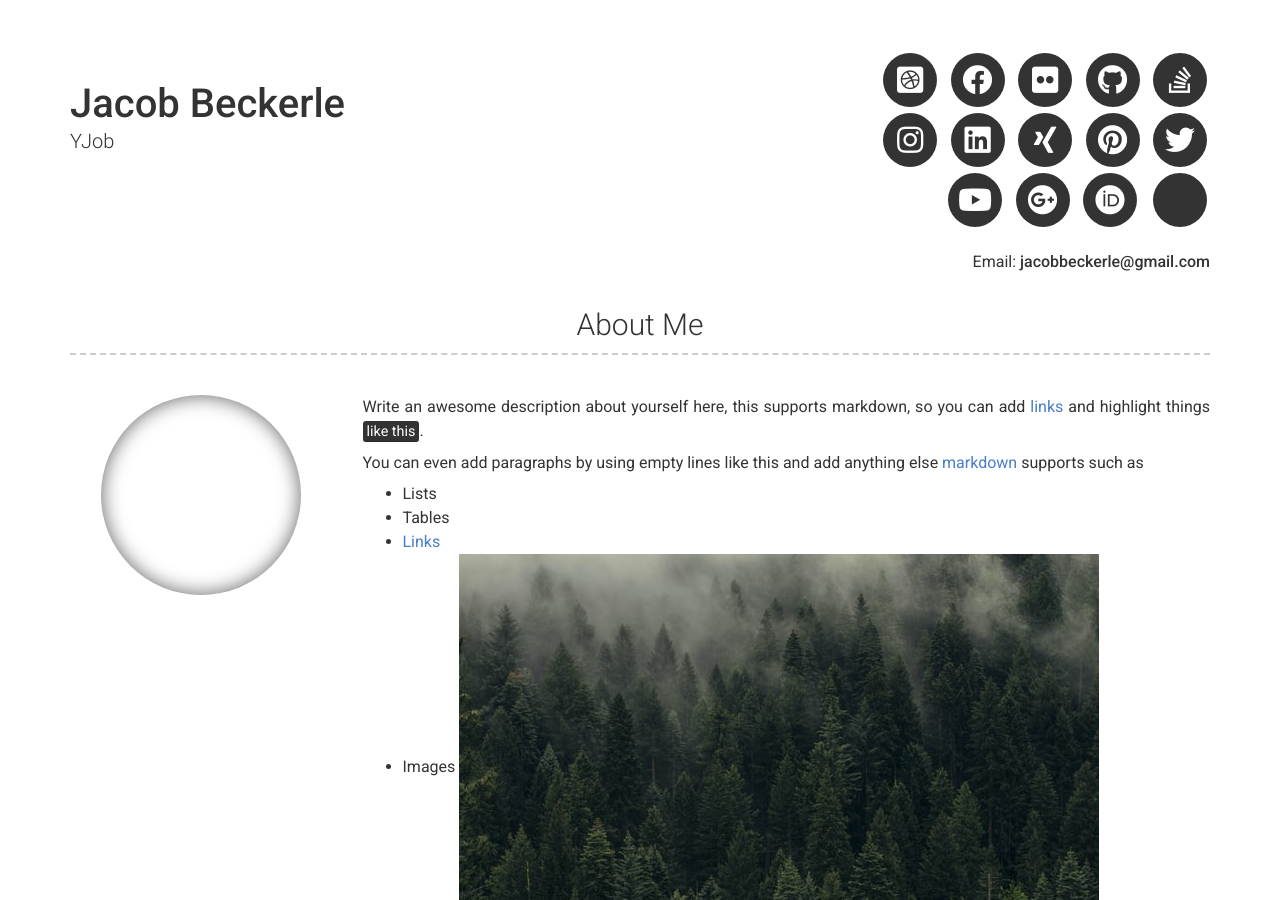
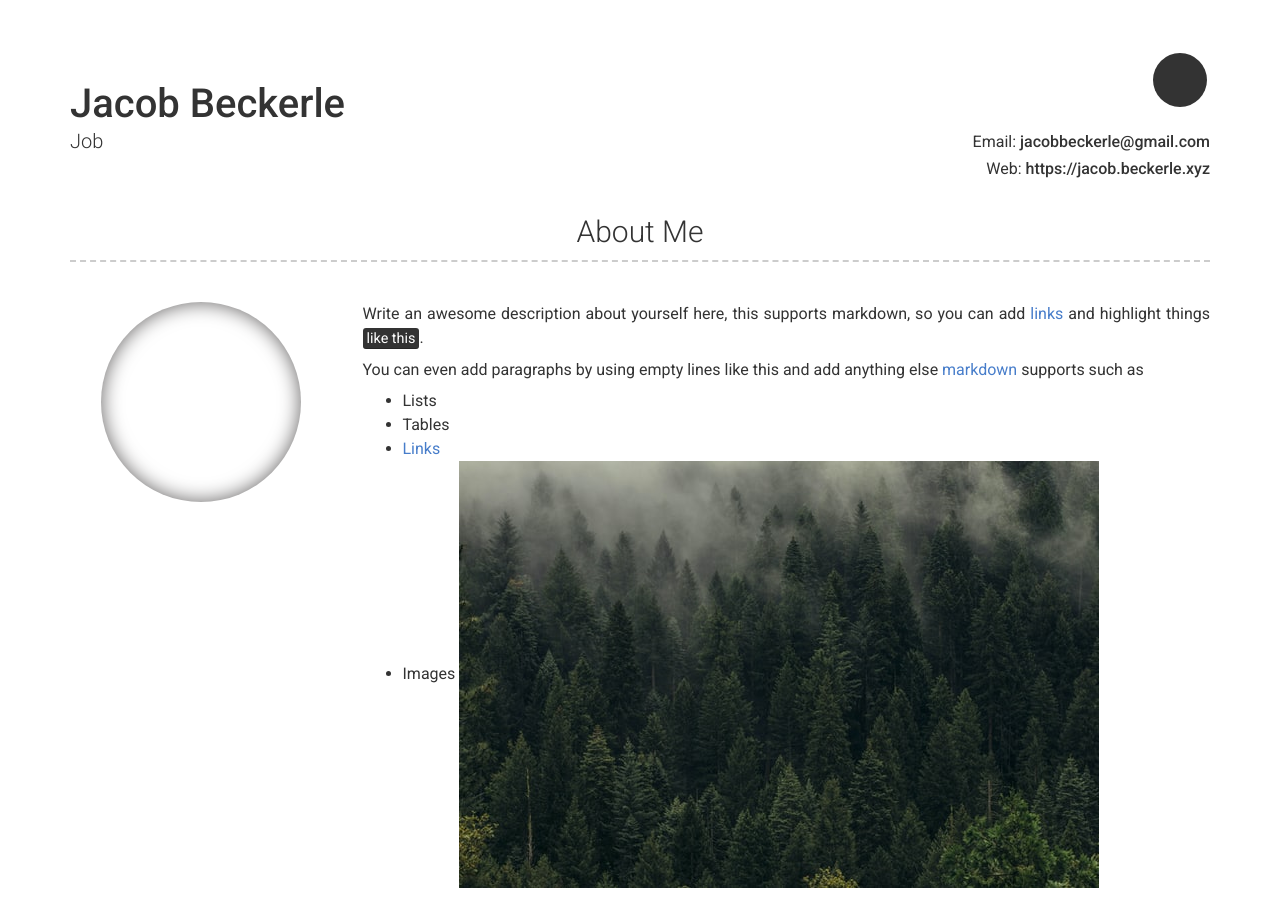
Before and after one commit to ManfredRichthofen/Resume, a Jekyll site: the page built from index.md, in a window 1280 px wide and 900 px high. Built offline with Jekyll 4.4.1, drawn with Linux system fonts in a browser that asks for light colours; nearby versions of some CDN libraries; part of the change alters nothing that is shown.

Commit message:
Update _config.yml

```diff
--- a/_config.yml
+++ b/_config.yml
@@ -7,31 +7,31 @@ version: 2
 
 # Personal info
 name: Jacob Beckerle
-title: YJob
+title: Job
 email: jacobbeckerle@gmail.com
 # email_title: Email (Email title override)
 phone:
 # phone_title: Phone (Phone title override)
-website:
+website: https://jacob.beckerle.xyz
 # website_title: Web (Website title override)
 
 # Dark Mode (true/false/never)
 darkmode: false
 
 # Social links
-twitter_username: jekyllrb
-github_username:  jekyll
-stackoverflow_username: "00000001"
-dribbble_username: jekyll
-facebook_username: jekyll
-flickr_username: jekyll
-instagram_username: jekyll
-linkedin_username: jekyll
-xing_username: jekyll
-pinterest_username: jekyll
-youtube_username: jekyll
-googleplus_username: +jekyll
-orcid_username: 0000-0000-0000-0000
+twitter_username:
+github_username:
+stackoverflow_username:
+dribbble_username:
+facebook_username:
+flickr_username:
+instagram_username:
+linkedin_username:
+xing_username:
+pinterest_username:
+youtube_username:
+googleplus_username:
+orcid_username:
 
 # Additional icon links
 additional_links:
```
